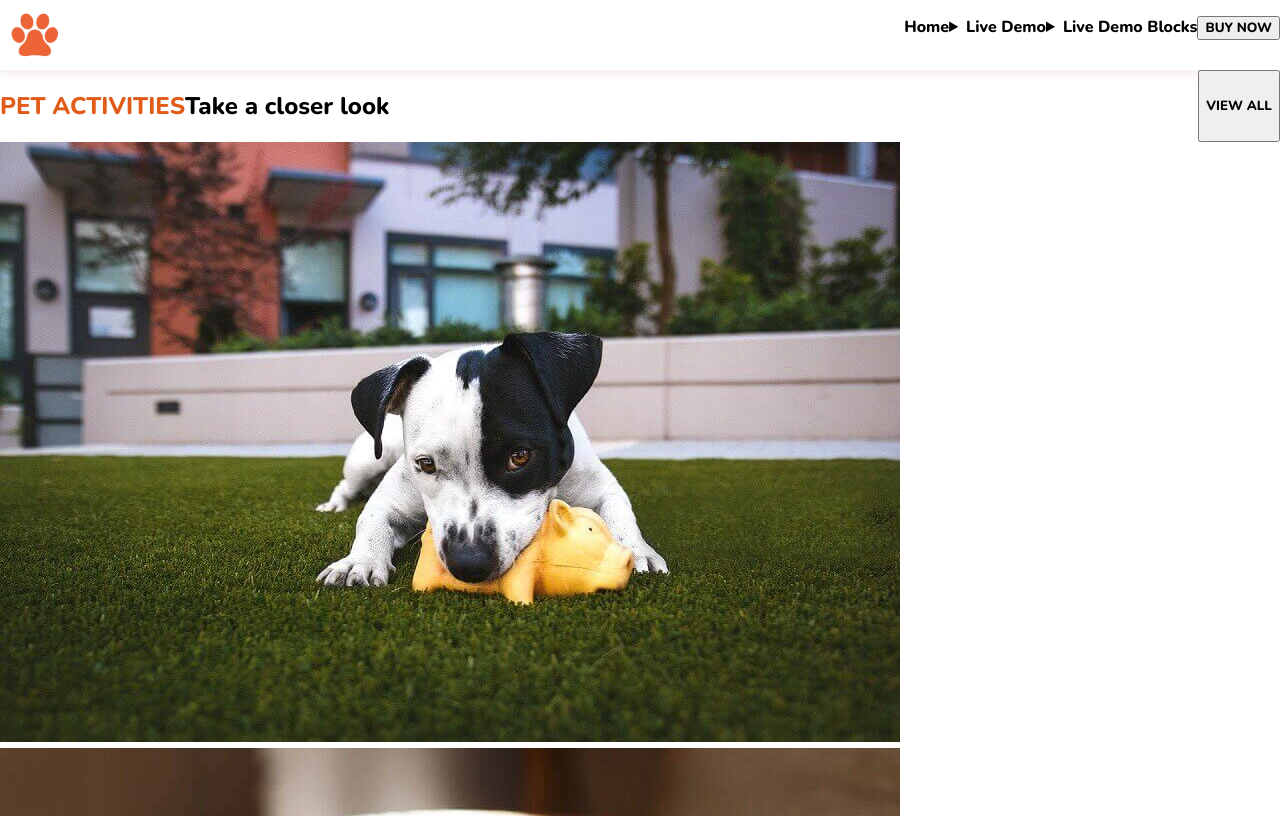
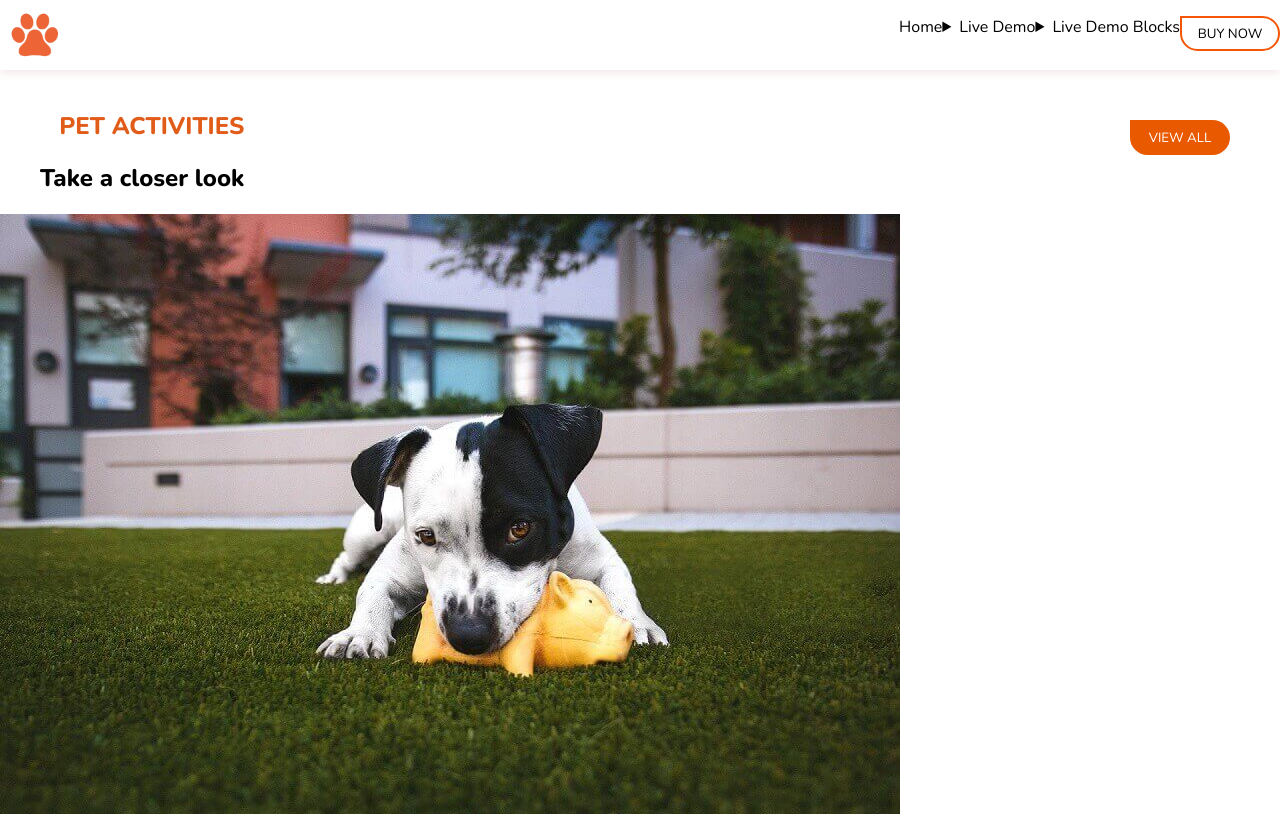
Before and after one commit to Jorgealia8/202205-W01CH03_Jorge-Alia, a plain HTML site: page index.html in a window 1280 px wide. Shown: the top 816 px of the page. Drawn offline with nearby package versions, Linux system fonts and the light colour scheme.

Commit message:
Change body and button

```diff
--- a/index.html
+++ b/index.html
@@ -7,14 +7,14 @@
         <title>Perros</title>
         <link rel="stylesheet" href="./style.css" />
         <link rel="shortcut icon" href="./imagenes/logo2.png" type="image/x-icon">
-        <link href="https://fonts.googleapis.com/css2?family=Nunito:wght@800&display=swap" rel="stylesheet">
+        <link href="https://fonts.googleapis.com/css2?family=Nunito:wght@400;800&display=swap" rel="stylesheet">
     </head>
     <body>
         <header class="menu">
             <img class="menu__logo" src="./imagenes/logo2.png" alt="logo" />
                 <ul class="menu__list">
                 <li><a href="index.html"></a>Home</li>
-                <li>
+                    <li>
                     <details>
                         <summary>Live Demo</summary>
                         <ul>
@@ -29,7 +29,7 @@
                         <ul>
                             <li>No viene que hacer en este despleglable</li>
                         </ul></li>
-                <li><button>BUY NOW</button></li>
+                <li><button class="menu__button">BUY NOW</button></li>
             </ul>
 
         </header>
@@ -39,7 +39,7 @@
                 <h1>PET ACTIVITIES</h1>
                 <h2>Take a closer look</h2>
                  </div>
-                <button>VIEW ALL</button>
+                <button class="encabezado__button">VIEW ALL</button>
 
             </div>
         <div>
--- a/style.css
+++ b/style.css
@@ -7,6 +7,14 @@
     display: flex;
     justify-content: space-between;
     box-shadow: 0px 1px 10px 1px #f3e4e4;
+}
+.menu__button {
+    border: solid 2px #f45606;
+    background-color: #ffffff;
+    color: #000000;
+    width: 100px;
+    height: 35px;
+    border-radius: 0% 20px 20px 20px;
 }
 
 .menu__logo {
@@ -28,6 +36,12 @@ body {
 
 h1 {
     color: rgb(225, 92, 25);
+    padding: 40px 0px 0px 0px;
+    margin: 0%;
+}
+
+h2 {
+    padding: 0px 0px 0px 40px;
 }
 
 .encabezado {
@@ -37,4 +51,15 @@ h1 {
 
 .encabezado__titulos {
     display: flex;
+    flex-direction: column;
+    align-items: flex-end;
 }
+.encabezado__button {
+    background-color: #e95a00;
+    color: white;
+    width: 100px;
+    height: 35px;
+    margin: 50px;
+    border-radius: 0% 20px 20px 20px;
+    border: none;
+}
```
